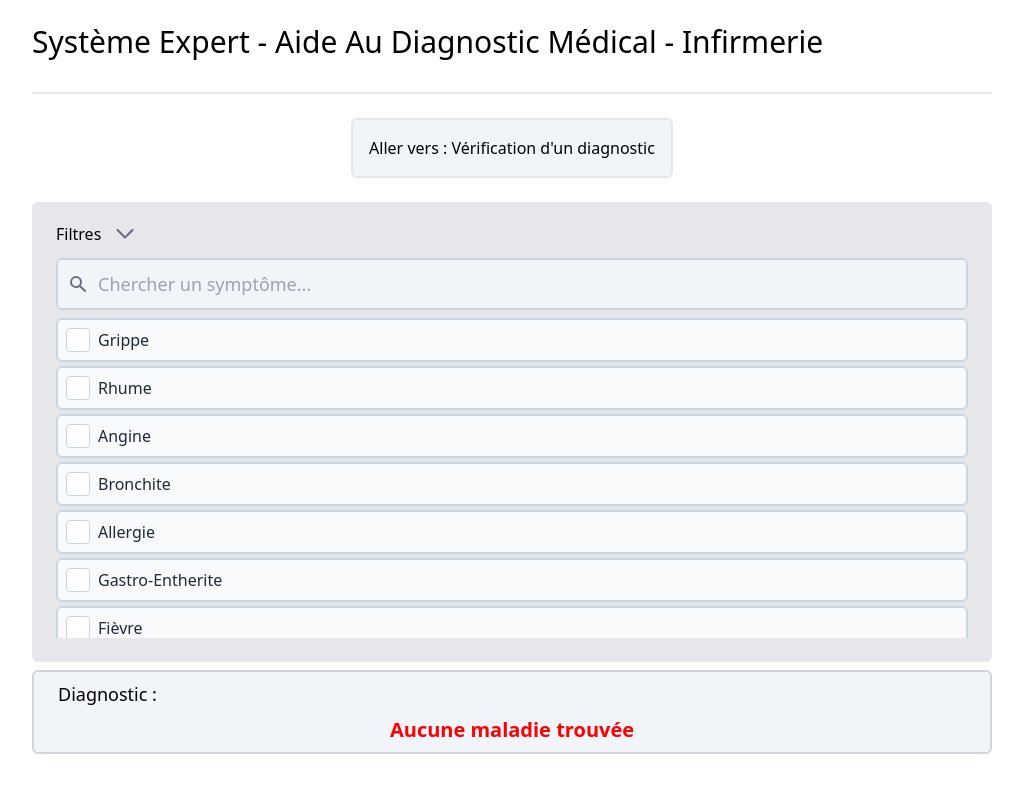
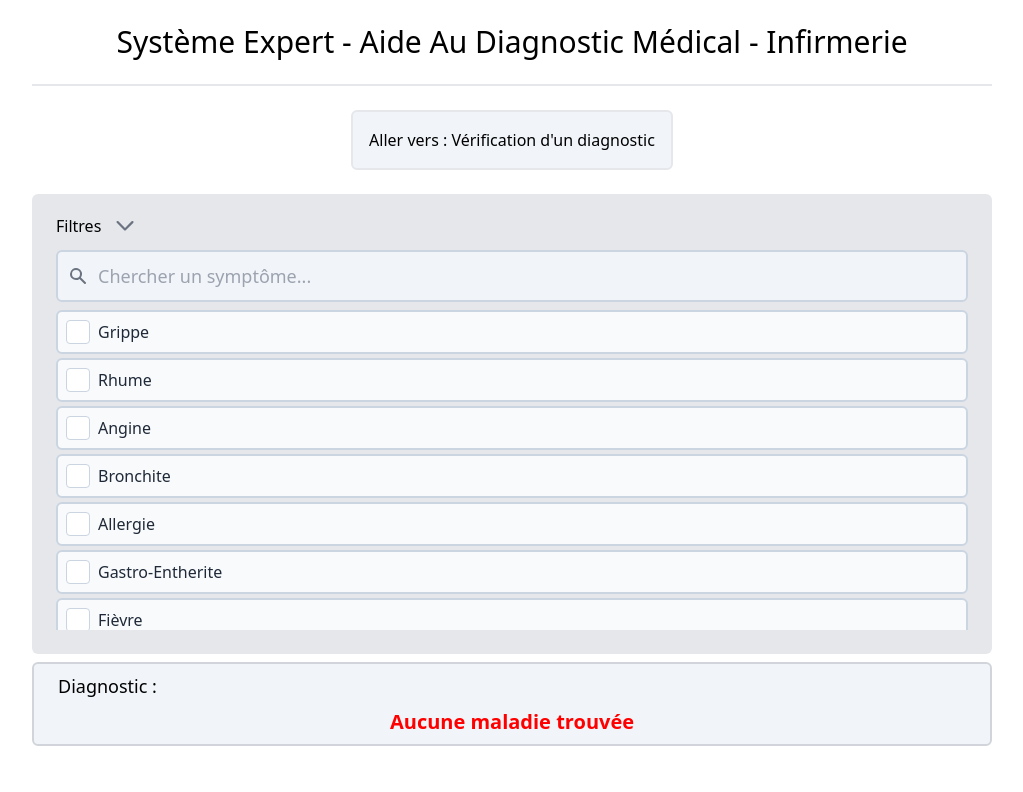
Before and after one commit to adelestre/medical-diagnosis, a React (Create React App) app: page / in a window 1280 px wide. Shown: the top 792 px of the page, without its empty margins (128-1151 px from the left). Built offline with nearby package versions, Linux system fonts and the light colour scheme; what tw-elements would draw is missing.

Commit message:
v1.0.12 Fix Design

```diff
--- a/src/App.jsx
+++ b/src/App.jsx
@@ -14,7 +14,7 @@ function App() {
   const [model, toggleModel] = useToggle(true)
   return (
     <div className="relative flex flex-col gap-6 md:w-3/4 max-w-5xl mx-6 md:mx-auto py-6 items-center">
-			<div className="relative pb-8 w-full capitalize text-xl sm:text-2xl md:text-3xl border-b-2">
+      <div className="relative pb-6 w-full capitalize text-center text-xl sm:text-2xl md:text-3xl border-b-2">
         système expert - aide au diagnostic médical - infirmerie
       </div>
       <div>
```
Lines whose indentation alone changed are shown as unchanged.
